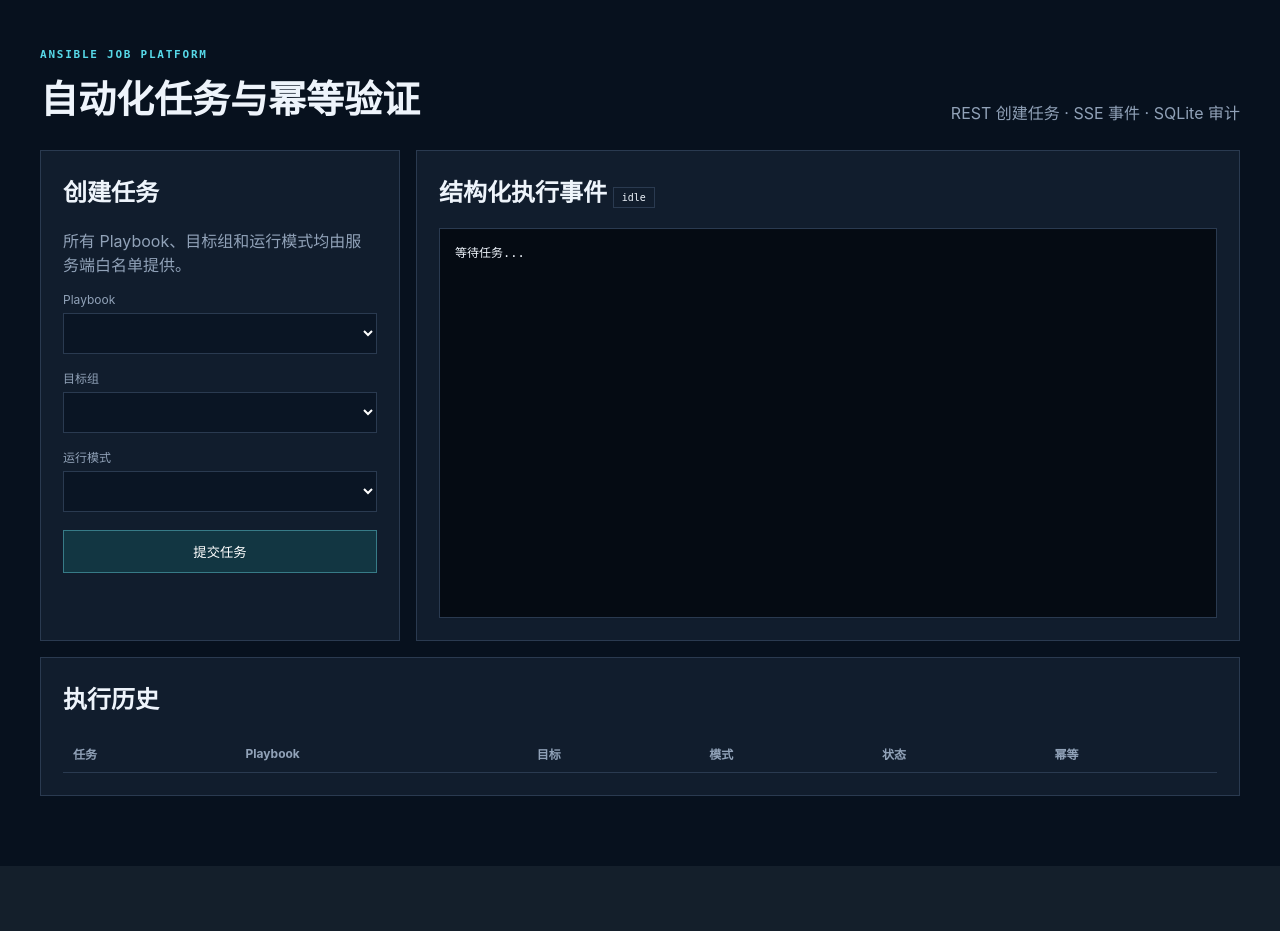
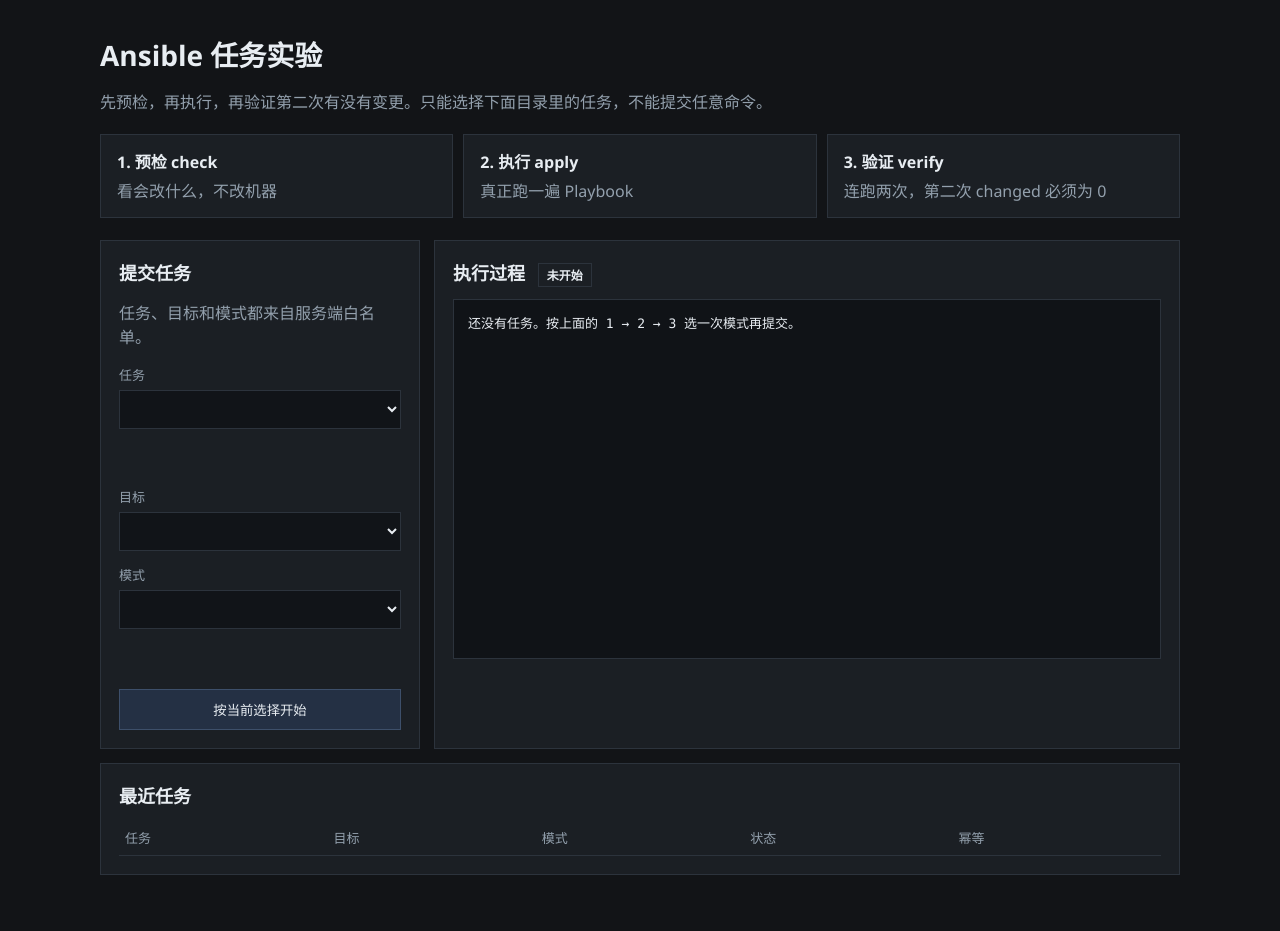
Before and after one commit to SSSSS0828/ansible-ops-platform, a Python web app: template controller/templates/index.html in a window 1280 px wide. Before the commit the page ends 866 px from the top, so only its background shows below. Run offline with Jinja, Linux system fonts and the light colour scheme; the template is opened without the code that fills it, so the values that code supplies are empty.

Commit message:
Present the repo as a small Ansible lab
Rewrite the page so check, apply, and verify are obvious, keep the ops user password in Vault, and stop calling this a platform.

```diff
--- /dev/null
+++ b/controller/inventory/group_vars/all/vars.yml
@@ -0,0 +1,2 @@
+# 明文变量。密码只放在同目录的 vault.yml。
+init_ops_user_comment: 实验运维用户，密码来自 Vault
--- a/controller/job_platform/__init__.py
+++ b/controller/job_platform/__init__.py
@@ -1,4 +1,4 @@
-"""Ansible 自动化任务平台。"""
+"""Ansible 任务实验。"""
 
 from job_platform.web import create_app
 
--- a/controller/job_platform/web.py
+++ b/controller/job_platform/web.py
@@ -35,7 +35,7 @@ def create_app(
 
     @app.get("/healthz")
     def healthz() -> tuple[dict[str, str], int]:
-        return {"status": "ok", "service": "ansible-job-platform"}, 200
+        return {"status": "ok", "service": "ansible-task-lab"}, 200
 
     @app.get("/api/catalog")
     def catalog() -> Response:
--- a/controller/requirements.txt
+++ b/controller/requirements.txt
@@ -2,3 +2,4 @@ Flask>=3.1,<4
 ansible-core>=2.17,<2.20
 ansible-runner>=2.4,<3
 gunicorn>=23,<24
+passlib>=1.7,<2
--- a/controller/roles/init/tasks/main.yml
+++ b/controller/roles/init/tasks/main.yml
@@ -8,8 +8,11 @@
 - name: 创建运维用户
   ansible.builtin.user:
     name: "{{ init_ops_user }}"
+    password: "{{ vault_ops_password | password_hash('sha512') }}"
     shell: /bin/bash
     create_home: true
+    update_password: always
+  no_log: true
 
 - name: 使用独立 sudoers 文件配置实验权限
   ansible.builtin.copy:
--- a/controller/templates/index.html
+++ b/controller/templates/index.html
@@ -3,101 +3,267 @@
   <head>
     <meta charset="UTF-8" />
     <meta name="viewport" content="width=device-width, initial-scale=1" />
-    <title>Ansible 自动化任务平台</title>
+    <title>Ansible 任务实验</title>
     <style>
-      :root { color-scheme: dark; font-family: Inter, "Microsoft YaHei", sans-serif; --panel:#111d2d; --line:#2a3a50; --cyan:#57d9e8; --green:#8de067; --red:#ff6b7a; --muted:#91a2b8; }
+      :root {
+        color-scheme: dark;
+        font-family: "Segoe UI", "Microsoft YaHei", sans-serif;
+        --bg: #121417;
+        --panel: #1b1f24;
+        --line: #2c333c;
+        --text: #e8edf2;
+        --muted: #93a0ad;
+        --accent: #6ea8fe;
+        --green: #7dcea0;
+        --red: #f1948a;
+        --wait: #f7dc6f;
+      }
       * { box-sizing: border-box; }
-      body { margin:0; background:#07111e; color:#eef4fb; }
-      main { width:min(1200px, calc(100% - 32px)); margin:auto; padding:42px 0 70px; }
-      header { display:flex; justify-content:space-between; align-items:end; margin-bottom:26px; }
-      h1 { margin:7px 0 0; font-size:38px; } h2 { margin-top:0; }
-      .eyebrow { color:var(--cyan); font:700 11px ui-monospace,monospace; letter-spacing:.16em; }
-      .subtle { color:var(--muted); }
-      .grid { display:grid; grid-template-columns:360px 1fr; gap:16px; }
-      .card { border:1px solid var(--line); background:var(--panel); padding:22px; }
-      label { display:block; margin:15px 0 6px; color:var(--muted); font-size:12px; }
-      select,button { width:100%; padding:11px; border:1px solid var(--line); background:#0a1524; color:#fff; }
-      button { margin-top:18px; border-color:#377b87; background:#123642; cursor:pointer; }
-      button:disabled { opacity:.5; cursor:wait; }
-      #log { height:390px; overflow:auto; white-space:pre-wrap; font:12px/1.55 ui-monospace,monospace; background:#050b13; padding:15px; border:1px solid var(--line); }
-      .status { display:inline-block; padding:4px 8px; border:1px solid var(--line); font:10px ui-monospace,monospace; }
-      .succeeded { color:var(--green); } .failed { color:var(--red); } .running,.queued { color:var(--cyan); }
-      table { width:100%; border-collapse:collapse; margin-top:18px; font-size:12px; }
-      th,td { padding:10px; border-bottom:1px solid var(--line); text-align:left; }
-      th { color:var(--muted); }
-      .history { margin-top:16px; }
-      @media(max-width:850px){ .grid{grid-template-columns:1fr;} header{display:block;} }
+      body { margin: 0; background: var(--bg); color: var(--text); }
+      main { width: min(1080px, calc(100% - 32px)); margin: auto; padding: 28px 0 56px; }
+      h1 { margin: 6px 0 8px; font-size: 28px; font-weight: 600; }
+      h2 { margin: 0 0 12px; font-size: 18px; font-weight: 600; }
+      .subtle { color: var(--muted); line-height: 1.5; }
+      .steps { display: grid; grid-template-columns: repeat(3, 1fr); gap: 10px; margin: 20px 0 22px; }
+      .step { border: 1px solid var(--line); background: var(--panel); padding: 14px 16px; }
+      .step strong { display: block; margin-bottom: 6px; }
+      .grid { display: grid; grid-template-columns: 320px 1fr; gap: 14px; }
+      .card { border: 1px solid var(--line); background: var(--panel); padding: 18px; }
+      label { display: block; margin: 14px 0 6px; color: var(--muted); font-size: 13px; }
+      select, button { width: 100%; padding: 10px; border: 1px solid var(--line); background: #111418; color: var(--text); }
+      button { margin-top: 16px; background: #243044; border-color: #3d4f6a; cursor: pointer; }
+      button:disabled { opacity: 0.5; cursor: wait; }
+      .hint { margin: 8px 0 0; color: var(--muted); font-size: 13px; min-height: 36px; }
+      #log { height: 360px; overflow: auto; white-space: pre-wrap; font: 13px/1.55 ui-monospace, Consolas, monospace; background: #101317; padding: 14px; border: 1px solid var(--line); }
+      .status { display: inline-block; margin-left: 8px; padding: 2px 8px; border: 1px solid var(--line); font-size: 12px; }
+      .succeeded { color: var(--green); }
+      .failed { color: var(--red); }
+      .running, .queued { color: var(--wait); }
+      table { width: 100%; border-collapse: collapse; margin-top: 8px; font-size: 13px; }
+      th, td { padding: 8px 6px; border-bottom: 1px solid var(--line); text-align: left; }
+      th { color: var(--muted); font-weight: 500; }
+      .history { margin-top: 14px; }
+      .ok { color: var(--green); }
+      .changed { color: var(--wait); }
+      @media (max-width: 850px) {
+        .grid, .steps { grid-template-columns: 1fr; }
+      }
     </style>
   </head>
   <body>
     <main>
       <header>
-        <div><span class="eyebrow">ANSIBLE JOB PLATFORM</span><h1>自动化任务与幂等验证</h1></div>
-        <span class="subtle">REST 创建任务 · SSE 事件 · SQLite 审计</span>
+        <h1>Ansible 任务实验</h1>
+        <p class="subtle">先预检，再执行，再验证第二次有没有变更。只能选择下面目录里的任务，不能提交任意命令。</p>
       </header>
+      <section class="steps" aria-label="推荐顺序">
+        <div class="step"><strong>1. 预检 check</strong><span class="subtle">看会改什么，不改机器</span></div>
+        <div class="step"><strong>2. 执行 apply</strong><span class="subtle">真正跑一遍 Playbook</span></div>
+        <div class="step"><strong>3. 验证 verify</strong><span class="subtle">连跑两次，第二次 changed 必须为 0</span></div>
+      </section>
       <section class="grid">
         <form class="card" id="job-form">
-          <h2>创建任务</h2>
-          <p class="subtle">所有 Playbook、目标组和运行模式均由服务端白名单提供。</p>
-          <label for="playbook">Playbook</label><select id="playbook"></select>
-          <label for="target">目标组</label><select id="target"></select>
-          <label for="mode">运行模式</label><select id="mode"></select>
-          <button id="submit" type="submit">提交任务</button>
+          <h2>提交任务</h2>
+          <p class="subtle">任务、目标和模式都来自服务端白名单。</p>
+          <label for="playbook">任务</label>
+          <select id="playbook"></select>
+          <p class="hint" id="playbook-hint"></p>
+          <label for="target">目标</label>
+          <select id="target"></select>
+          <label for="mode">模式</label>
+          <select id="mode"></select>
+          <p class="hint" id="mode-hint"></p>
+          <button id="submit" type="submit">按当前选择开始</button>
         </form>
         <article class="card">
-          <h2>结构化执行事件 <span class="status" id="current-status">idle</span></h2>
-          <div id="log">等待任务...</div>
+          <h2>执行过程 <span class="status" id="current-status">未开始</span></h2>
+          <div id="log">还没有任务。按上面的 1 → 2 → 3 选一次模式再提交。</div>
         </article>
       </section>
       <section class="card history">
-        <h2>执行历史</h2>
-        <table><thead><tr><th>任务</th><th>Playbook</th><th>目标</th><th>模式</th><th>状态</th><th>幂等</th></tr></thead><tbody id="history"></tbody></table>
+        <h2>最近任务</h2>
+        <table>
+          <thead>
+            <tr><th>任务</th><th>目标</th><th>模式</th><th>状态</th><th>幂等</th></tr>
+          </thead>
+          <tbody id="history"></tbody>
+        </table>
       </section>
     </main>
     <script>
       const form = document.getElementById("job-form");
       const submit = document.getElementById("submit");
       const log = document.getElementById("log");
-      const status = document.getElementById("current-status");
-      const eventTypes = ["job_queued","job_started","phase_started","runner_on_ok","runner_on_failed","runner_on_unreachable","runner_on_skipped","playbook_on_stats","job_done"];
+      const statusEl = document.getElementById("current-status");
+      const playbookHint = document.getElementById("playbook-hint");
+      const modeHint = document.getElementById("mode-hint");
+      const eventTypes = [
+        "job_queued", "job_started", "phase_started", "runner_on_ok",
+        "runner_on_failed", "runner_on_unreachable", "runner_on_skipped",
+        "playbook_on_stats", "job_done"
+      ];
+      const eventLabels = {
+        job_queued: "任务已排队",
+        job_started: "开始执行",
+        phase_started: "进入阶段",
+        runner_on_ok: "任务成功",
+        runner_on_failed: "任务失败",
+        runner_on_unreachable: "主机不可达",
+        runner_on_skipped: "已跳过",
+        playbook_on_stats: "本轮汇总",
+        job_done: "任务结束"
+      };
+      const statusLabels = {
+        idle: "未开始",
+        queued: "排队",
+        running: "执行中",
+        succeeded: "成功",
+        failed: "失败",
+        ok: "成功",
+        recap: "汇总",
+        info: "进行中"
+      };
+      const modeLabels = {
+        check: "预检",
+        apply: "执行",
+        verify: "验证幂等"
+      };
+      let catalogNames = { playbooks: {}, targets: {}, modes: {} };
 
       async function json(url, options) {
-        const response = await fetch(url, { headers:{"Content-Type":"application/json"}, ...options });
+        const response = await fetch(url, { headers: { "Content-Type": "application/json" }, ...options });
         const body = await response.json();
         if (!response.ok) throw new Error(body.error || `HTTP ${response.status}`);
         return body;
       }
-      function fill(id, items) {
-        document.getElementById(id).innerHTML = items.map(item => `<option value="${item.id}">${item.name}</option>`).join("");
+
+      function fill(id, items, label) {
+        const select = document.getElementById(id);
+        select.innerHTML = items.map((item) =>
+          `<option value="${item.id}">${item.name}</option>`
+        ).join("");
+        items.forEach((item) => { catalogNames[label][item.id] = item.name; });
+        return items;
       }
+
+      function setHints(playbooks, modes) {
+        const playbook = document.getElementById("playbook");
+        const mode = document.getElementById("mode");
+        const update = () => {
+          const selectedPlaybook = playbooks.find((item) => item.id === playbook.value);
+          const selectedMode = modes.find((item) => item.id === mode.value);
+          playbookHint.textContent = selectedPlaybook ? selectedPlaybook.description : "";
+          modeHint.textContent = selectedMode ? selectedMode.description : "";
+        };
+        playbook.addEventListener("change", update);
+        mode.addEventListener("change", update);
+        update();
+      }
+
       async function loadCatalog() {
         const catalog = await json("/api/catalog");
-        fill("playbook", catalog.playbooks); fill("target", catalog.target_groups); fill("mode", catalog.modes);
+        const playbooks = fill("playbook", catalog.playbooks, "playbooks");
+        fill("target", catalog.target_groups, "targets");
+        const modes = fill("mode", catalog.modes, "modes");
+        setHints(playbooks, modes);
       }
+
+      function idempotentText(value) {
+        if (value === true) return "通过";
+        if (value === false) return "未通过";
+        return "—";
+      }
+
+      function statusText(value) {
+        return statusLabels[value] || value || "进行中";
+      }
+
       async function loadHistory() {
         const jobs = await json("/api/jobs");
-        document.getElementById("history").innerHTML = jobs.map(job => `<tr><td>${job.id.slice(0,12)}</td><td>${job.playbook_id}</td><td>${job.target_group}</td><td>${job.mode}</td><td class="${job.status}">${job.status}</td><td>${job.summary.idempotent === null ? "-" : job.summary.idempotent ? "通过" : "失败"}</td></tr>`).join("");
+        document.getElementById("history").innerHTML = jobs.map((job) => {
+          const name = catalogNames.playbooks[job.playbook_id] || job.playbook_id;
+          const target = catalogNames.targets[job.target_group] || job.target_group;
+          const mode = modeLabels[job.mode] || job.mode;
+          return `<tr>
+            <td>${name}</td>
+            <td>${target}</td>
+            <td>${mode}</td>
+            <td class="${job.status}">${statusText(job.status)}</td>
+            <td>${idempotentText(job.summary && job.summary.idempotent)}</td>
+          </tr>`;
+        }).join("");
       }
+
+      function eventLine(item) {
+        const label = eventLabels[item.event_type] || item.event_type;
+        const parts = [label];
+        if (item.host) parts.push(item.host);
+        if (item.task) parts.push(item.task);
+        if (item.changed === true) parts.push("有变更");
+        if (item.changed === false && item.event_type === "runner_on_ok") parts.push("无变更");
+        let line = parts.join(" · ");
+        if (item.event_type === "job_done") {
+          if (item.status === "succeeded") {
+            line = item.stdout && item.stdout.includes("幂等")
+              ? "结束：成功"
+              : "结束：成功";
+            if (item.stdout) line += `。${item.stdout}`;
+          } else {
+            line = `结束：失败。${item.stdout || "执行未通过"}`;
+          }
+        }
+        return line;
+      }
+
       function watch(job) {
-        log.textContent = ""; status.textContent = job.status; status.className = `status ${job.status}`;
+        log.textContent = "";
+        statusEl.textContent = statusText(job.status);
+        statusEl.className = `status ${job.status}`;
         const stream = new EventSource(`/api/jobs/${job.id}/events`);
-        eventTypes.forEach(type => stream.addEventListener(type, event => {
+        eventTypes.forEach((type) => stream.addEventListener(type, (event) => {
           const item = JSON.parse(event.data);
-          const prefix = [item.host, item.task].filter(Boolean).join(" / ");
-          log.textContent += `[${item.sequence}] ${item.event_type}${prefix ? ` · ${prefix}` : ""}${item.stdout ? `\n${item.stdout}` : ""}\n`;
+          log.textContent += `${eventLine(item)}\n`;
           log.scrollTop = log.scrollHeight;
-          status.textContent = item.status || type; status.className = `status ${item.status || ""}`;
-          if (type === "job_done") { stream.close(); submit.disabled = false; loadHistory(); }
+          if (item.status) {
+            statusEl.textContent = statusText(item.status);
+            statusEl.className = `status ${item.status}`;
+          }
+          if (type === "job_done") {
+            if (item.status === "failed" && item.stdout && item.stdout.includes("幂等")) {
+              log.textContent += "结论：第二次仍有变更，幂等未通过。\n";
+            } else if (item.status === "succeeded") {
+              log.textContent += "结论：本轮检查结束。\n";
+            }
+            stream.close();
+            submit.disabled = false;
+            loadHistory();
+          }
         }));
-        stream.onerror = () => { if (stream.readyState === EventSource.CLOSED) submit.disabled = false; };
+        stream.onerror = () => {
+          if (stream.readyState === EventSource.CLOSED) submit.disabled = false;
+        };
       }
-      form.addEventListener("submit", async event => {
-        event.preventDefault(); submit.disabled = true;
+
+      form.addEventListener("submit", async (event) => {
+        event.preventDefault();
+        submit.disabled = true;
         try {
-          const job = await json("/api/jobs", { method:"POST", body:JSON.stringify({ playbook_id:document.getElementById("playbook").value, target_group:document.getElementById("target").value, mode:document.getElementById("mode").value }) });
-          watch(job); loadHistory();
-        } catch (error) { log.textContent = error.message; submit.disabled = false; }
+          const job = await json("/api/jobs", {
+            method: "POST",
+            body: JSON.stringify({
+              playbook_id: document.getElementById("playbook").value,
+              target_group: document.getElementById("target").value,
+              mode: document.getElementById("mode").value
+            })
+          });
+          watch(job);
+          loadHistory();
+        } catch (error) {
+          log.textContent = error.message;
+          submit.disabled = false;
+        }
       });
+
       Promise.all([loadCatalog(), loadHistory()]);
     </script>
   </body>
--- a/docker-compose.yml
+++ b/docker-compose.yml
@@ -28,6 +28,7 @@ services:
     container_name: controller
     environment:
       OPS_BOOTSTRAP_PASSWORD: ${OPS_BOOTSTRAP_PASSWORD:?请配置实验节点初始密码}
+      OPS_VAULT_PASSWORD: ${OPS_VAULT_PASSWORD:?请配置 Vault 实验密码}
       OPS_DB_PATH: /data/jobs.db
       OPS_RUNNER_DATA: /data/runner
       OPS_PLAYBOOK_DIR: /app/playbooks
--- a/scripts/test_platform.py
+++ b/scripts/test_platform.py
@@ -113,7 +113,7 @@ def main() -> None:
     assert datasource["url"] == "http://prometheus:9090"
     assert dashboard["dashboard"]["title"] == "Ansible Managed Nodes"
     print(
-        "platform passed: apply -> verify changed=0 -> 3 targets up -> Grafana provisioned"
+        "lab passed: apply -> verify changed=0 -> 3 targets up -> Grafana provisioned"
     )
 
 
```
Also changed, not shown: controller/inventory/group_vars/all/vault.yml (added, +7 -0 lines), controller/job_platform/catalog.py (+18 -5 lines), controller/job_platform/runner.py (+10 -1 lines), docs/interview-guide.md (+24 -20 lines), .github/workflows/ci.yml, readme.md, 3 other files.
